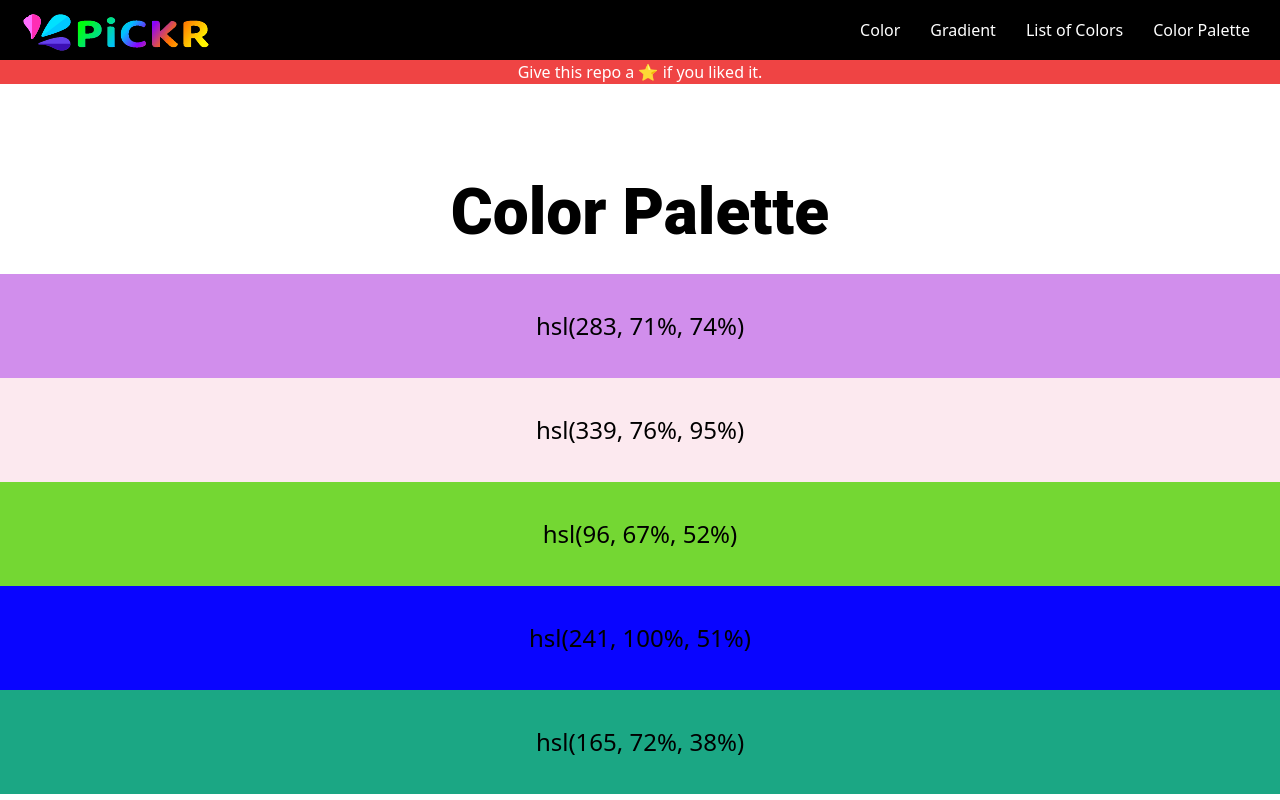
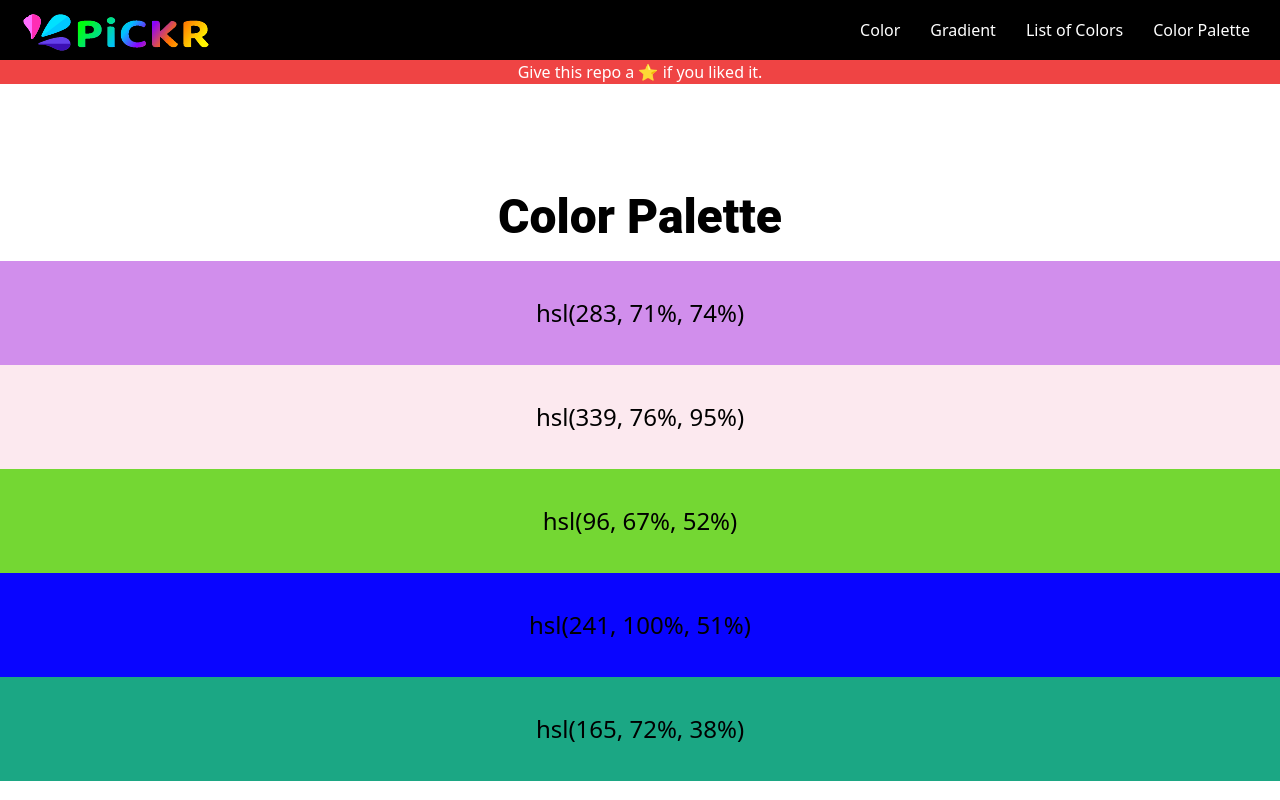
Before and after one commit to laxupaddhyay/pickr-app, a React (Create React App) app: page /color-palette in a window 1280 px wide. Shown: the top 800 px of the page. Built offline with nearby package versions, Linux system fonts and the light colour scheme.

Commit message:
Update ColorPalette.js

```diff
--- a/src/components/ColorPalette.js
+++ b/src/components/ColorPalette.js
@@ -36,7 +36,9 @@ const ColorPalette = () => {
 
   return (
     <div style={{ width: "100vw", height: "100vh", display: "flex", flexDirection: "column", alignItems: "center", justifyContent: "center" }}>
-      <h1 style={{ fontSize: "4rem", marginBottom: "1.5rem" }}>Color Palette</h1>
+      <div style={{ marginBottom: "1rem", textAlign: "center" }}>
+        <h1 style={{ fontSize: "3rem" }}>Color Palette</h1>
+      </div>
       {colors.map((color) => (
         <div
           key={color.color}
```
